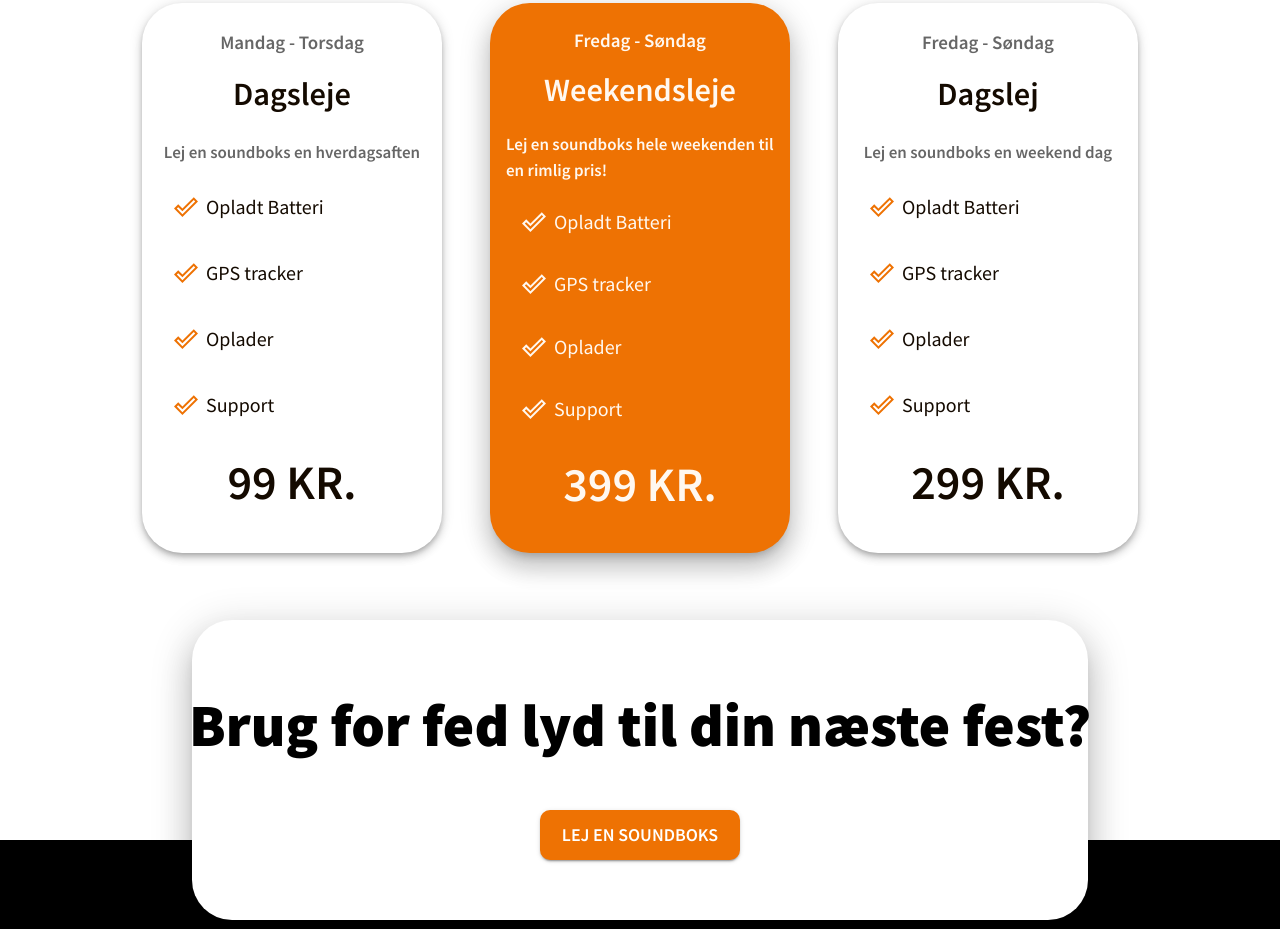
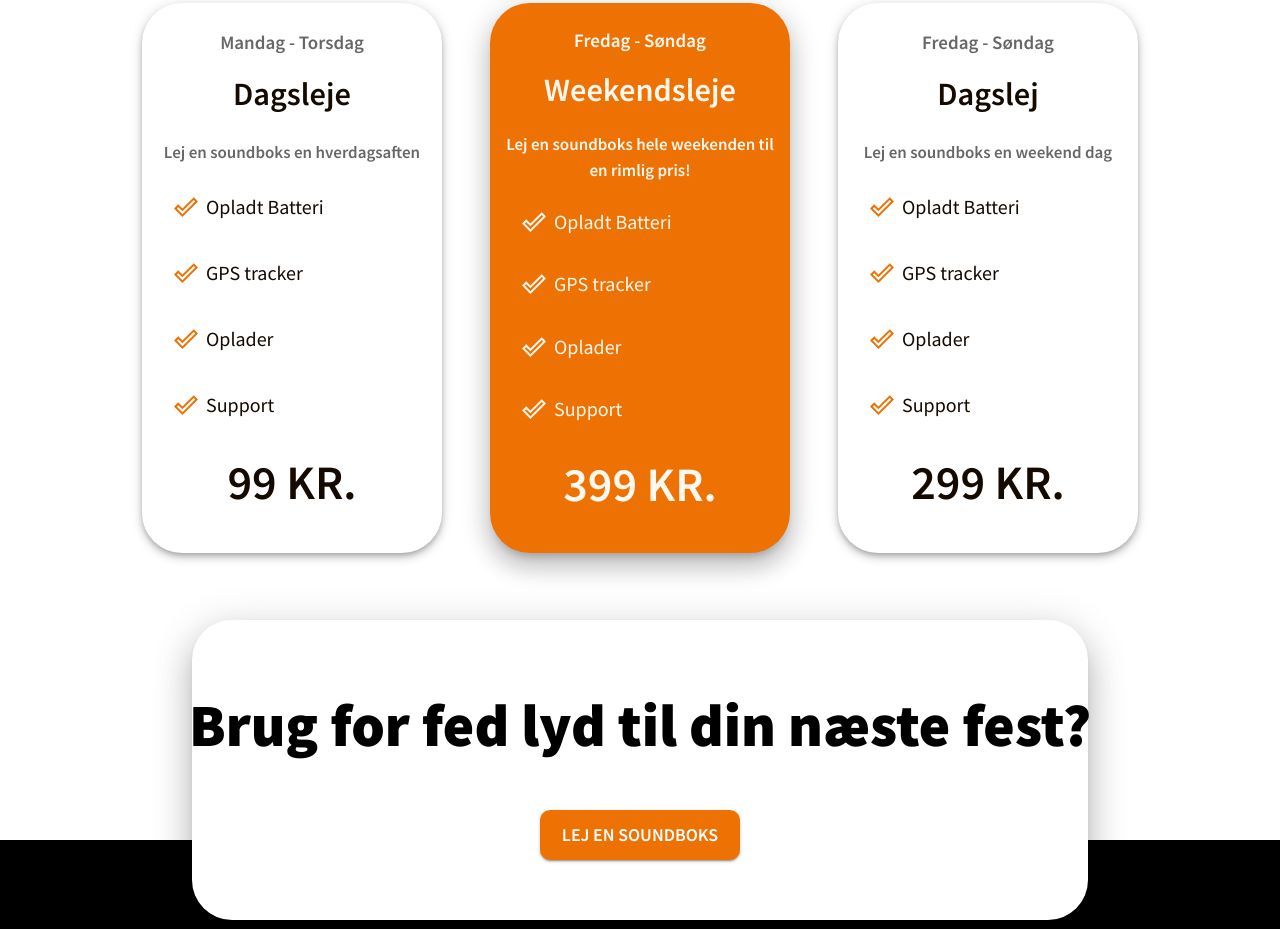
Before and after one commit to aliasadi04/dinsb, a React (Create React App) app: page / in a window 1280 px wide. Shown: the part 1700-2629 px from the top of the page. Built offline with nearby package versions, Linux system fonts and the light colour scheme; no server answers; the database is empty.

Commit message:
textCenterPris

```diff
--- a/src/routes/homePage.tsx
+++ b/src/routes/homePage.tsx
@@ -84,7 +84,7 @@
                         <CardContent sx={{ display: 'flex', flexDirection: 'column', alignItems: 'center', justifyContent: 'space-around', height: 500 }}>
                             <Typography fontSize={19} color='common.white' fontWeight={600}>Fredag - Søndag</Typography>
                             <Typography variant='h4' fontWeight={600} color='common.white' mb={1}>Weekendsleje</Typography>
-                            <Typography fontSize={17} color='common.white' mb={1} fontWeight={600}>Lej en soundboks hele weekenden til en rimlig pris!</Typography>
+                            <Typography fontSize={17} color='common.white' mb={1} fontWeight={600} textAlign='center'>Lej en soundboks hele weekenden til en rimlig pris!</Typography>
 
                             {['Opladt Batteri', 'GPS tracker', 'Oplader', 'Support'].map((cardDetail) => <Typography variant='h6' color='common.white' key={cardDetail} sx={{ display: 'flex', flexDirection: 'row', alignItems: 'center', justifyContent: 'flex-start', mb: 2, width: '100%', px: 2, boxSizing: 'border-box' }}>
                                 <DoneOutlineIcon sx={{ mr: 1, }} />{cardDetail}</Typography>)}
```
